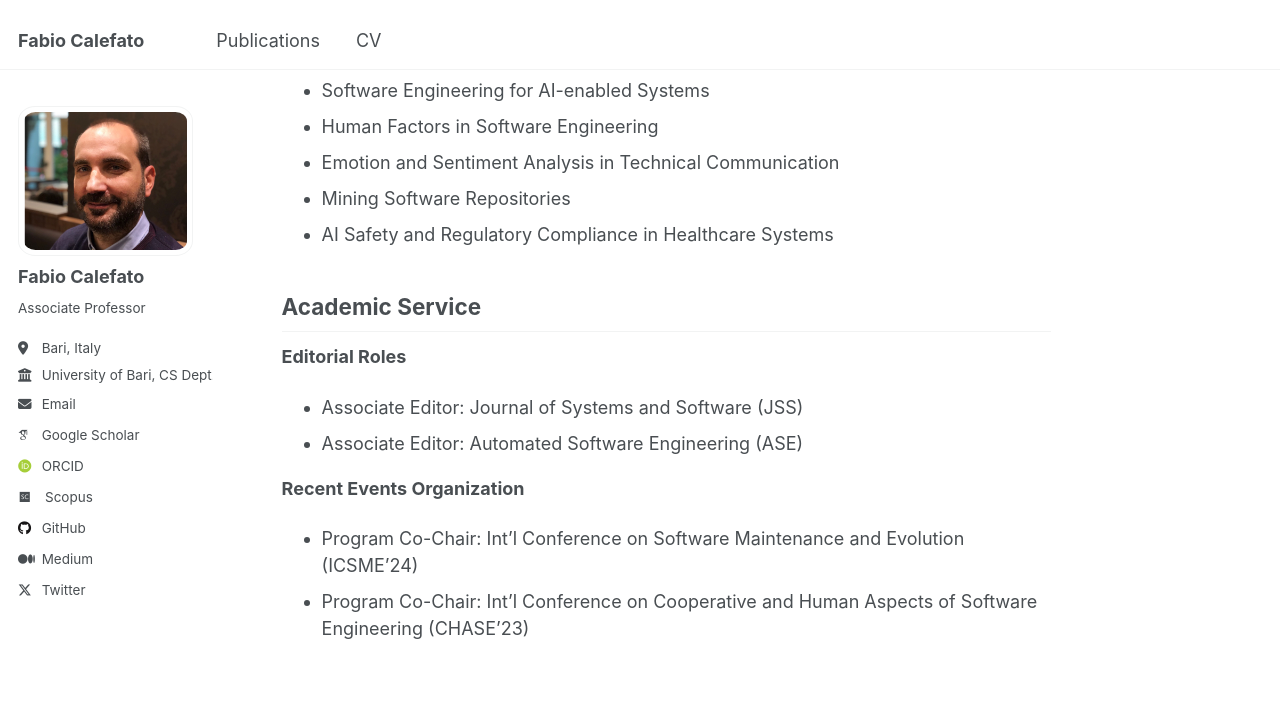
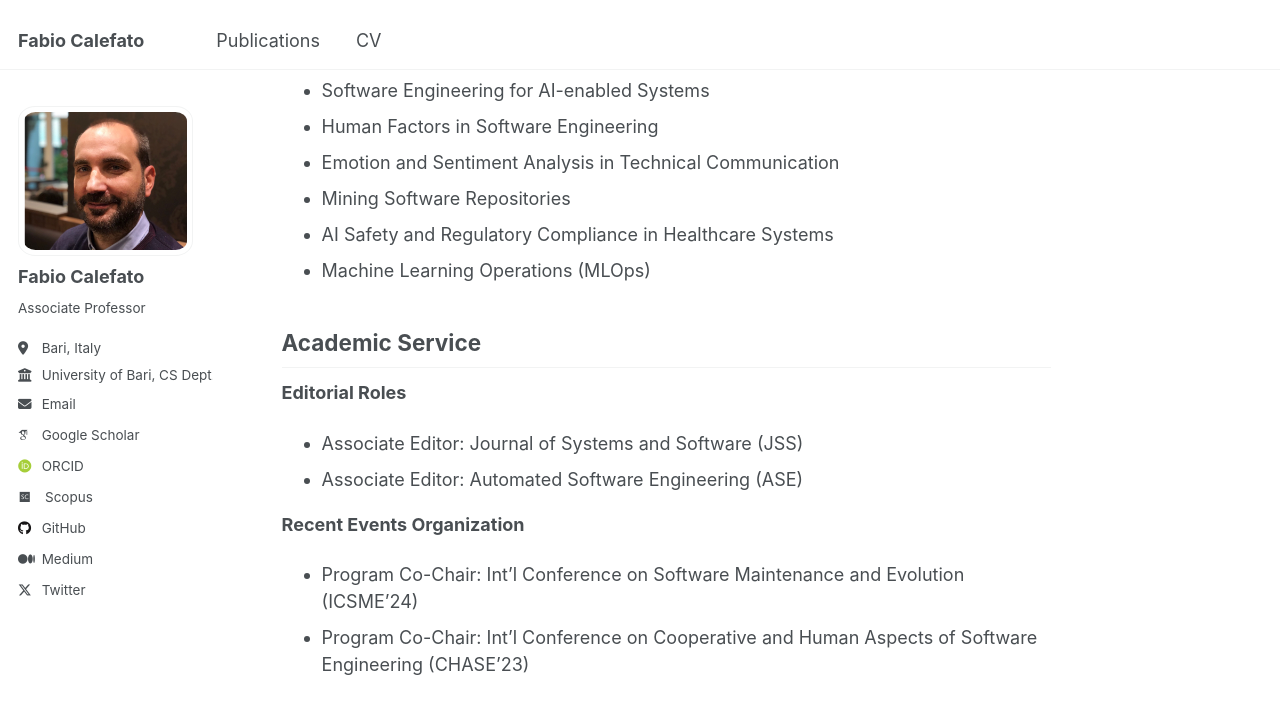
Before and after one commit to bateman/bateman.github.io, a Jekyll site: the page built from _pages/about.md, in a window 1280 px wide and 900 px high, scrolled down 1607 px. Shown: the top 714 px of the window. Built offline with Jekyll 4.4.1, drawn with Linux system fonts in a browser that asks for light colours; some web fonts are replaced.

Commit message:
Add MLOps to research focus in About page

```diff
--- a/_pages/about.md
+++ b/_pages/about.md
@@ -65,6 +65,7 @@ My research primarily focuses on the intersection of Software Engineering and AI
 - Emotion and Sentiment Analysis in Technical Communication
 - Mining Software Repositories
 - AI Safety and Regulatory Compliance in Healthcare Systems
+- Machine Learning Operations (MLOps)
 
 ## Academic Service
 
```
